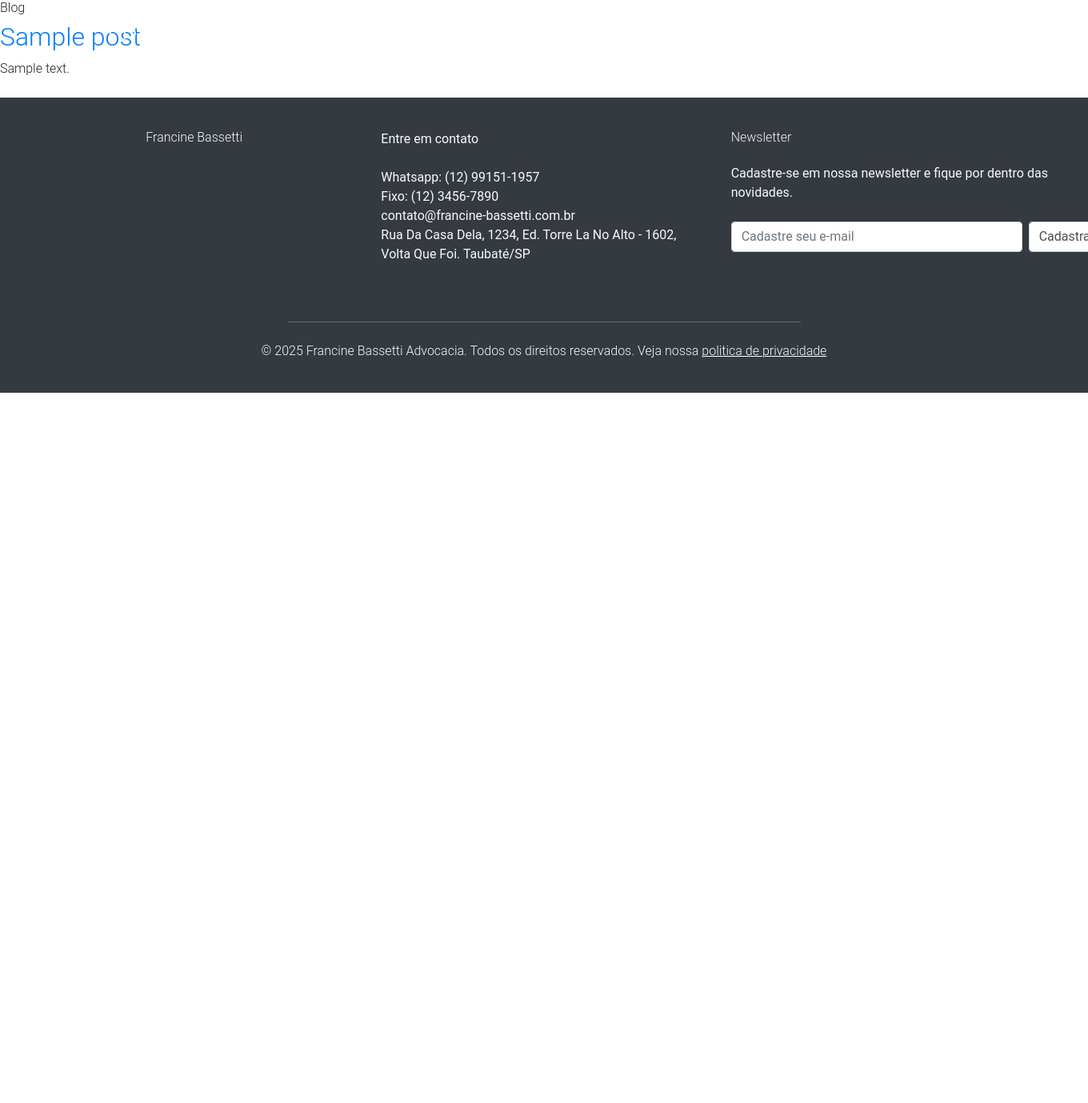
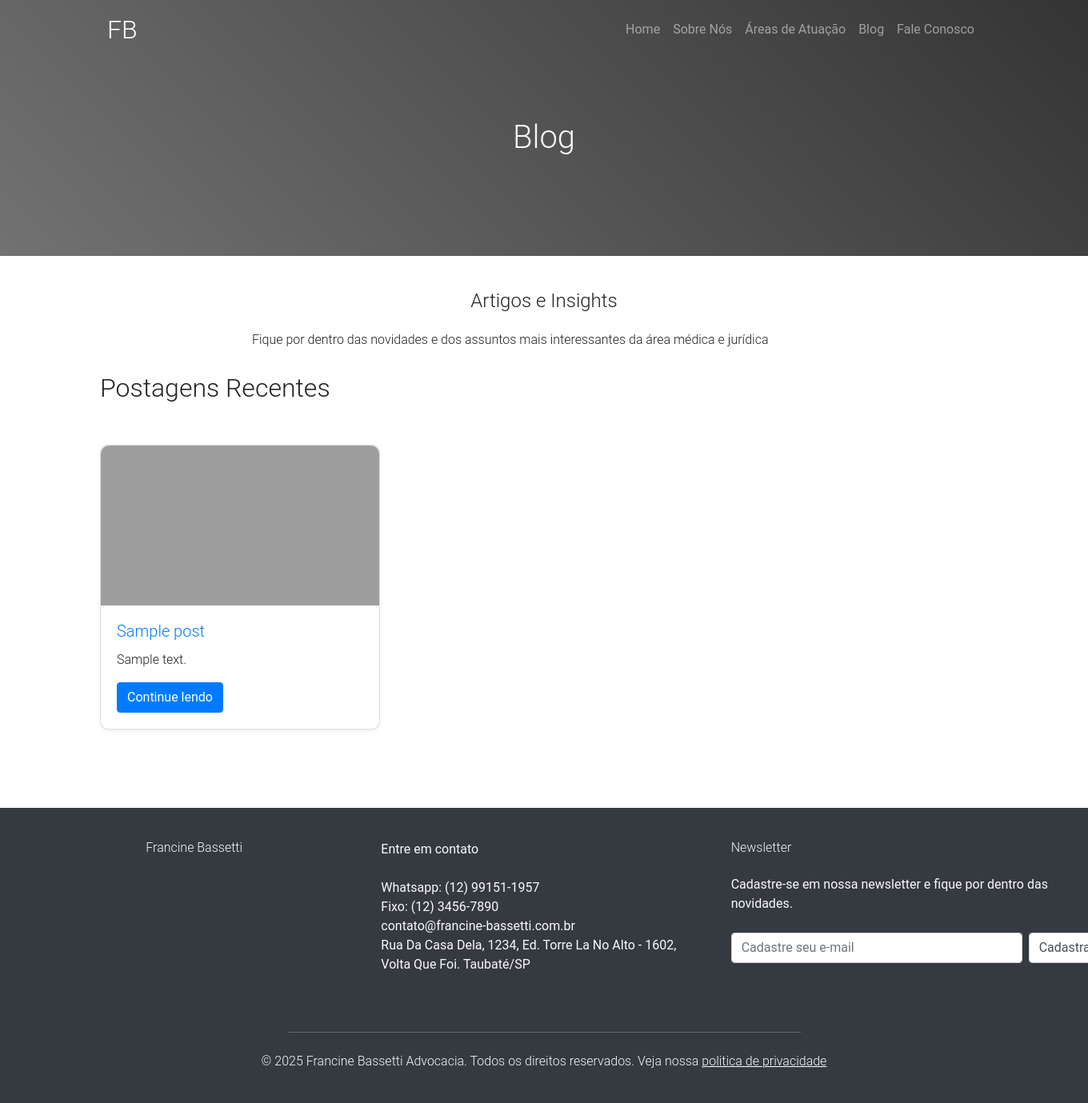
Before and after one commit to ricardocanedo/projeto-integrador-3-univesp-2025, a Django app: page /blog/ in a window 1360 px wide; the page is wider, and only the part inside the window is pictured. Shown: that part at 80% size. Before the commit the page ends 491 px from the top of that part, so only its background shows below. Run offline with Django 5.2, Linux system fonts and the light colour scheme; tables that the repository leaves empty hold one stand-in row (values such as "Sample post"); grey boxes are pictures that could not be loaded.

Commit message:
migrate static blog and create dynamically

```diff
--- a/backend/backend/website/static/website/style.css
+++ b/backend/backend/website/static/website/style.css
@@ -230,6 +230,10 @@
     height: 140px;
 }
 
+.card-autor {
+    margin-top: 65px;
+}
+
 @media screen and (min-width: 1430px) {
     #home {
         padding-top: 34vh;
--- a/backend/backend/website/templates/website/blog_list.html
+++ b/backend/backend/website/templates/website/blog_list.html
@@ -3,15 +3,55 @@
 {% block title %}Blog{% endblock %}
 
 {% block content %}
-<h1>Blog</h1>
+
+<section class="banner bg-light text-center d-flex justify-content-center align-items-center" style="height: 40vh;" aria-labelledby="blog-title">
+    <div class="mt-4">
+        <h1 id="blog-title" class="banner-title color-light text-light my-4">Blog</h1>
+    </div>
+</section>
+
+<section class="pb-5" aria-labelledby="recent-posts">
+    <div class="container-lg">
+        <section>
+            <div class="row">
+                <div class="offset-2 col-8">
+                    <h4 id="recent-posts" class="text-center my-4">Artigos e Insights</h4>
+                    <h6>Fique por dentro das novidades e dos assuntos mais interessantes da área médica e jurídica</h6>
+                </div>
+            </div>
+        </section>
+        <section>
+            <div class="row mt-4">
+                <div class="col">
+                    <h2>Postagens Recentes</h2>
+                </div>
+            </div>
+            <div class="row">
+
                 {% for post in posts %}
-    <div class="post">
+                    <div class="col-xl-4 col-md-6 col-12">
+                        <div class="card card-post mb-2 shadow-sm card-rounded-10">
+                            <img src="/static/website/blog/" class="card-img-post img-ajust-top card-rounded-top" alt="">
+                            <div class="card-body">
                                 {% if post.slug %}
-            <h2><a href="{% url 'blog_detail' post.slug %}">{{ post.title }}</a></h2>
+                                    <h5 class="card-title"><a href="{% url 'blog_detail' post.slug %}">{{ post.title }}</a></h5>
                                 {% else %}
-            <h2>{{ post.title }}</h2>
+                                    <h5 class="card-title">{{ post.title }}</h5>
                                 {% endif %}
-        <p>{{ post.get_summary|safe }}</p>
+
+                                <p class="card-text">{{ post.get_summary|safe }}</p>
+
+                                {% if post.slug %}
+                                    <a href="{% url 'blog_detail' post.slug %}" class="btn btn-primary">Continue lendo <i class="fa fa-arrow-right"></i></a>
+                                {% endif %}
                             </div>
+                        </div>
+                    </div>
+
                 {% endfor %}
                 {% endblock %}
+
+            </div>
+        </section>
+    </div>
+</section>
```
Also changed, not shown: backend/backend/website/templates/website/blog_detail.html (+46 -2 lines). Lines whose indentation alone changed are shown as unchanged.
